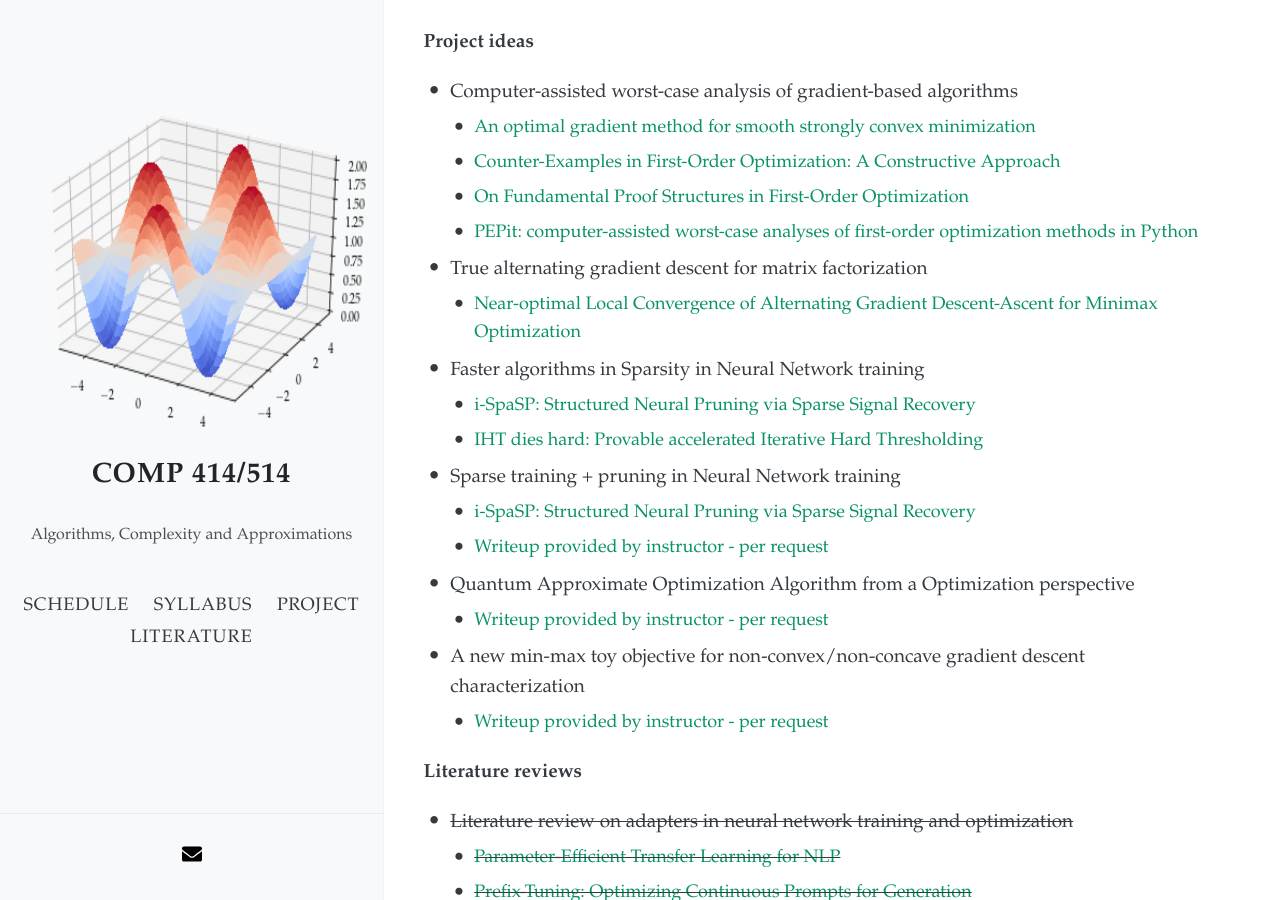
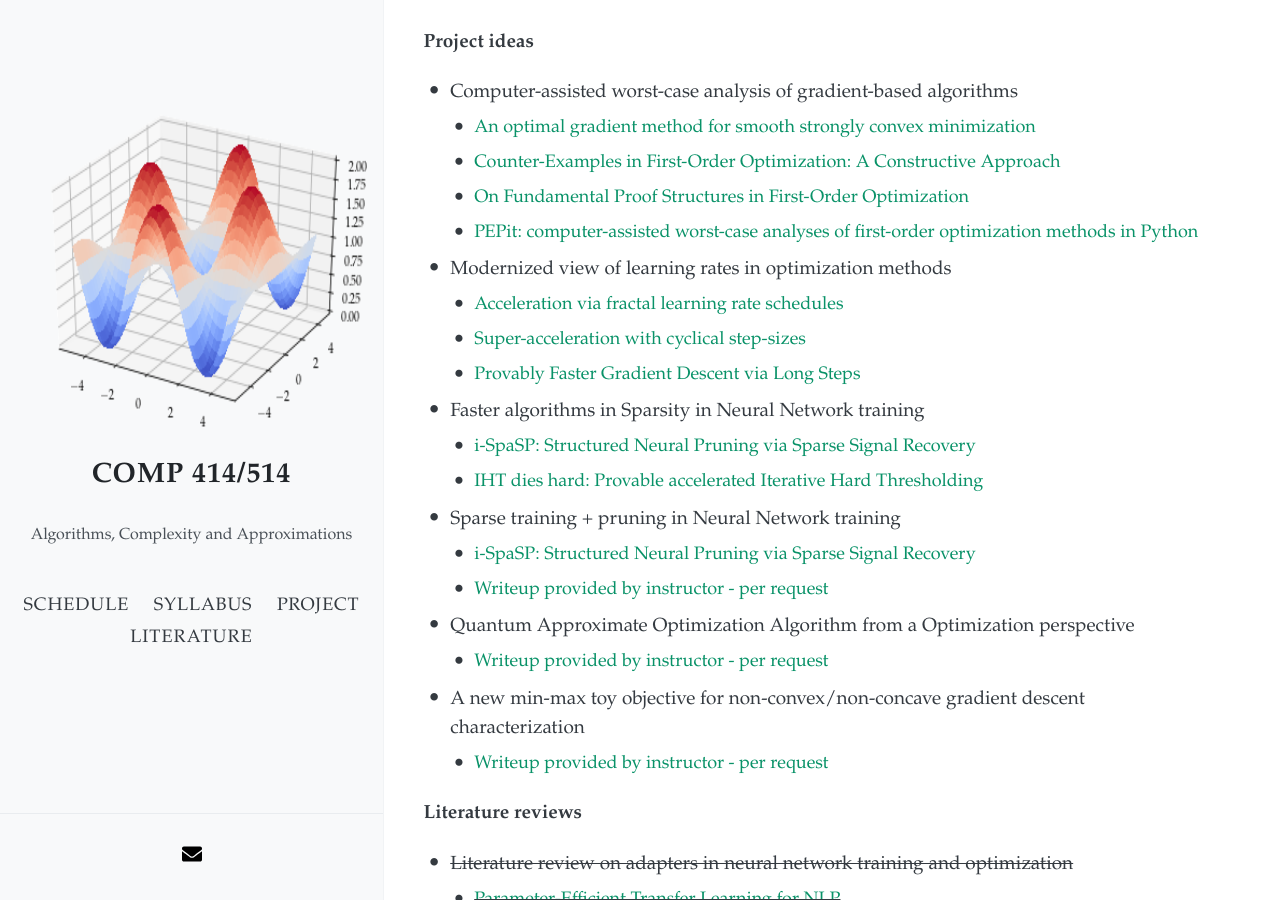
Before and after one commit to akyrillidis/comp414-514, a Jekyll site: the page built from project.md, in a window 1280 px wide and 900 px high, scrolled down 1155 px. Built offline with Jekyll 4.4.1, drawn with Linux system fonts in a browser that asks for light colours; nearby versions of some CDN libraries.

Commit message:
Update project.md

```diff
--- a/project.md
+++ b/project.md
@@ -38,8 +38,10 @@ The course project can be categorized as a literature review, original research,
   - [On Fundamental Proof Structures in First-Order Optimization](https://arxiv.org/pdf/2310.02015.pdf)
   - [PEPit: computer-assisted worst-case analyses of first-order optimization methods in Python](https://arxiv.org/pdf/2201.04040.pdf)
 
-- True alternating gradient descent for matrix factorization
-  - [Near-optimal Local Convergence of Alternating Gradient Descent-Ascent for Minimax Optimization](https://arxiv.org/pdf/2102.09468.pdf)
+- Modernized view of learning rates in optimization methods
+  - [Acceleration via fractal learning rate schedules](https://proceedings.mlr.press/v139/agarwal21a/agarwal21a.pdf)
+  - [Super-acceleration with cyclical step-sizes](https://proceedings.mlr.press/v151/goujaud22a/goujaud22a.pdf)
+  - [Provably Faster Gradient Descent via Long Steps](https://arxiv.org/pdf/2307.06324.pdf)
 
 - Faster algorithms in Sparsity in Neural Network training
   - [i-SpaSP: Structured Neural Pruning via Sparse Signal Recovery](https://arxiv.org/pdf/2112.04905.pdf)
```
